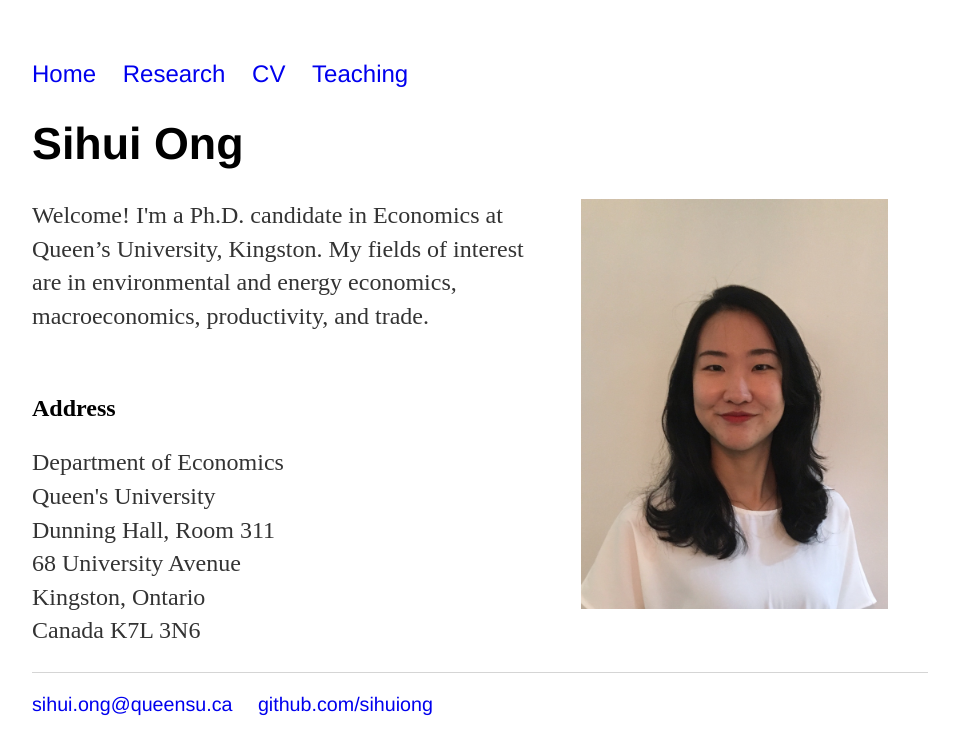
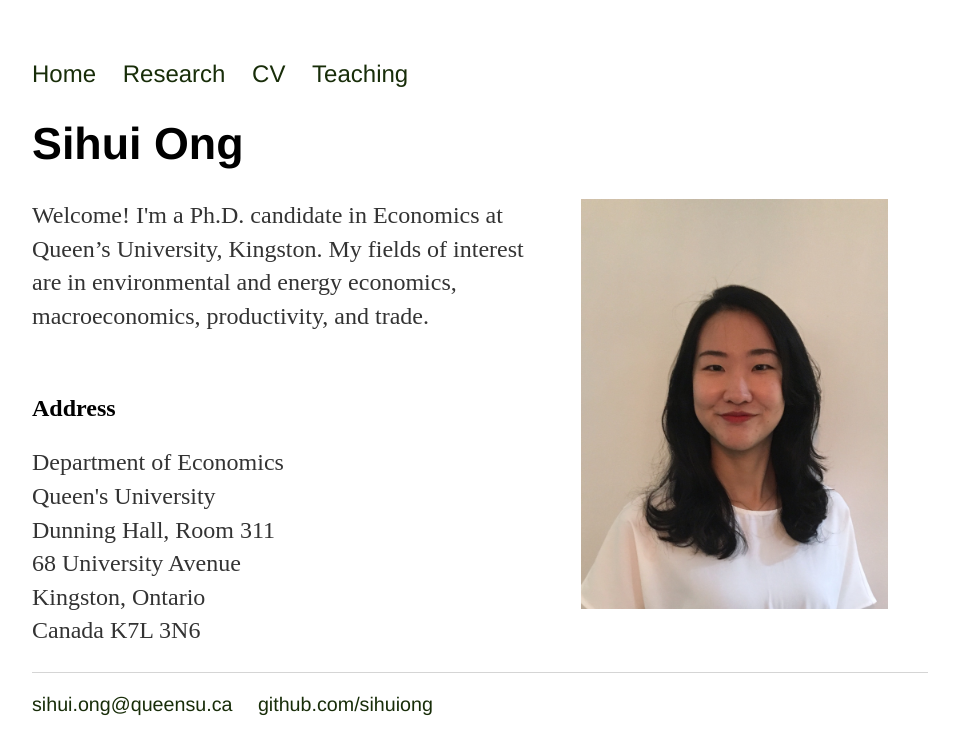
Before and after one commit to SihuiOng/SihuiOng.github.io, a Jekyll site: the page built from index.html, in a window 1280 px wide. Shown: the top 755 px of the page, without its empty margins (160-1119 px from the left). Built offline with Jekyll 4.4.1, drawn with Linux system fonts in a browser that asks for light colours.

Commit message:
Update main.css

```diff
--- a/css/main.css
+++ b/css/main.css
@@ -15,7 +15,7 @@ nav ul li, footer ul li {
 }
 a {
     text-decoration: none;
-    color: ##182D09;
+    color: #182D09;
 }
 a:hover {
     text-decoration: underline;
```
